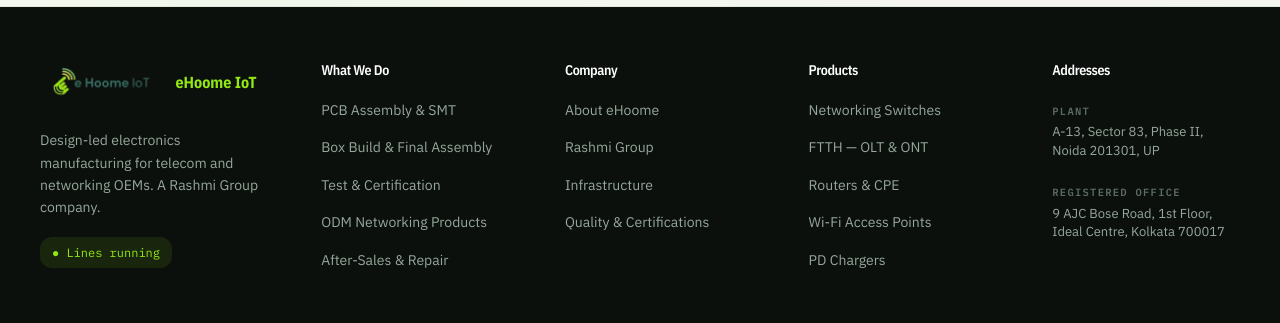
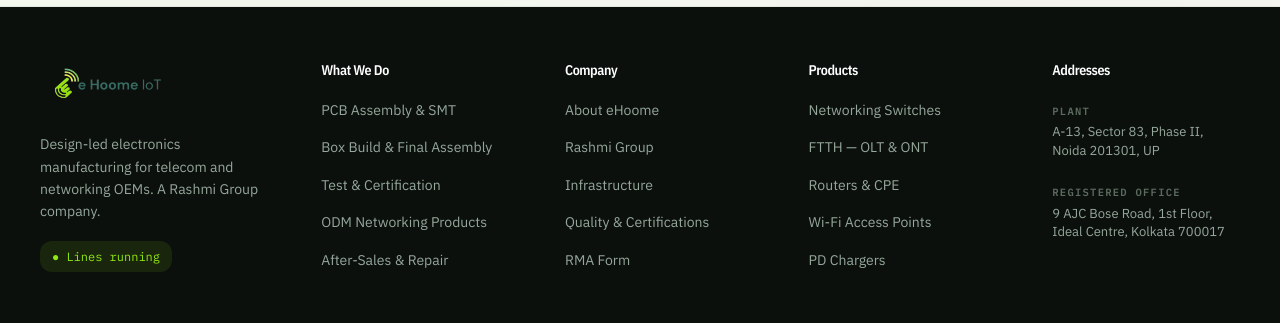
Before and after one commit to rashmigroupdeveloper/Ehoome-Website, a React (Vite) app: page /contact in a window 1280 px wide. Shown: the part 2032-2355 px from the top of the page. Built offline with nearby package versions, Linux system fonts and the light colour scheme.

Commit message:
fixed some issues in footer

```diff
--- a/src/components/Footer.css
+++ b/src/components/Footer.css
@@ -33,7 +33,7 @@
 
 .footer-logo .logo-mark {
   flex-shrink: 0;
-  height: 40px;
+  height: 56px;
   width: auto;
   object-fit: contain;
 }
--- a/src/components/Footer.jsx
+++ b/src/components/Footer.jsx
@@ -11,7 +11,6 @@
             <div className="footer-column brand-column">
               <div className="footer-logo">
                 <img src="/Logo.png" alt="eHoome IoT" className="logo-mark" />
-                <span className="footer-wordmark">eHoome IoT</span>
               </div>
               <p className="brand-description">Design-led electronics manufacturing for telecom and networking OEMs. A Rashmi Group company.</p>
               <div className="status-pill">● Lines running</div>
@@ -37,6 +36,7 @@
                 <li><a href="#rashmi">Rashmi Group</a></li>
                 <li><a href="#infrastructure">Infrastructure</a></li>
                 <li><Link to="/quality">Quality & Certifications</Link></li>
+                <li><a href="#rma-form">RMA Form</a></li>
               </ul>
             </div>
 
```
